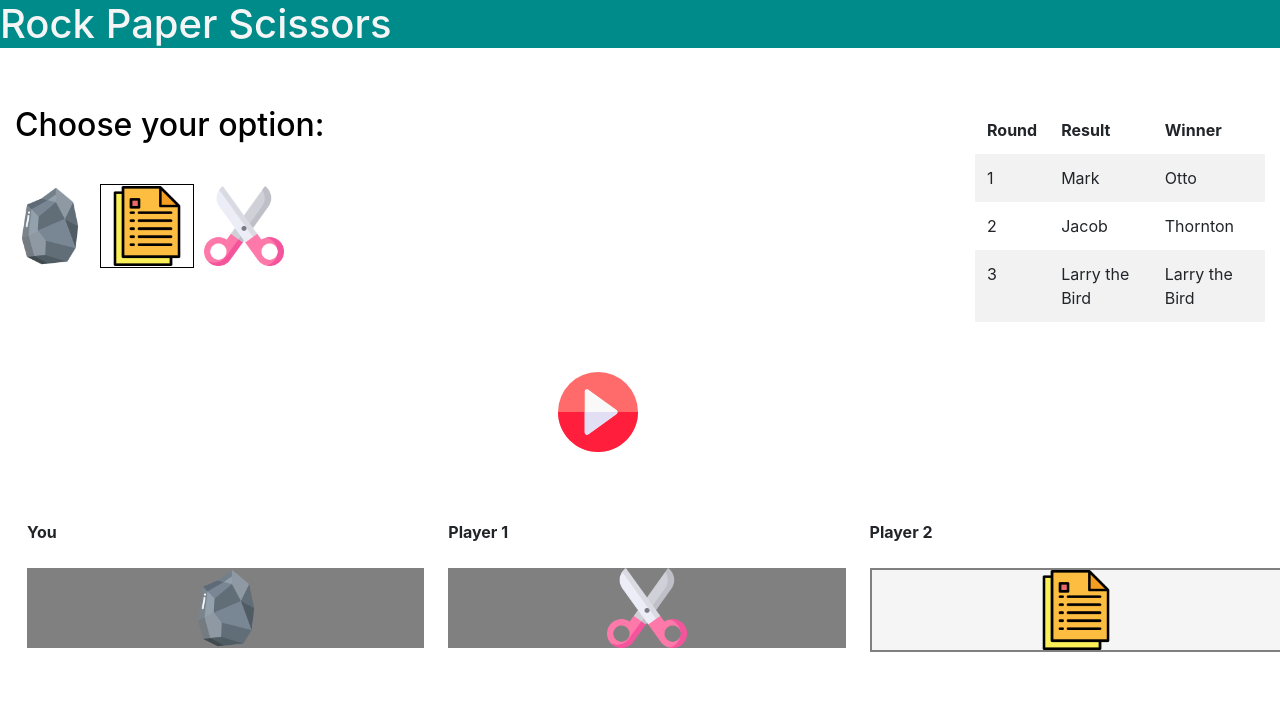
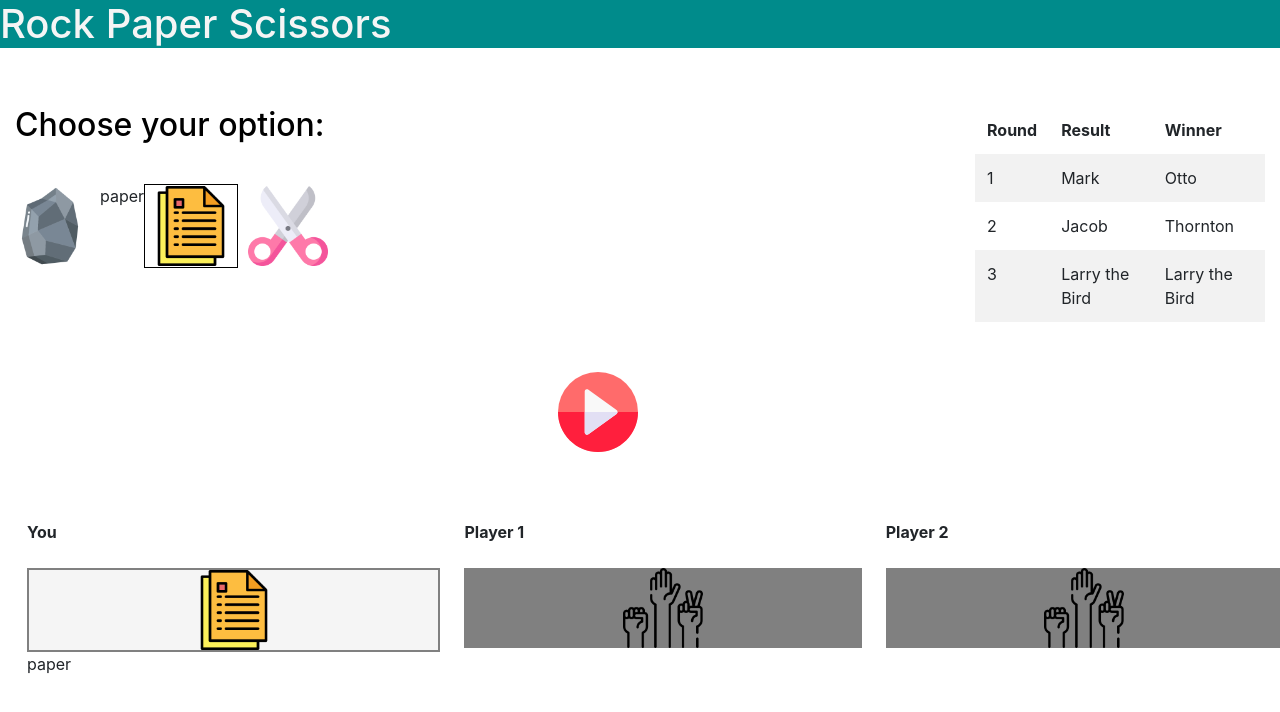
Before and after one commit to zakzc/rock_paper_scissors, a React (Create React App) app: page / in a window 1280 px wide. Shown: the top 712 px of the page. Built offline with nearby package versions, Linux system fonts and the light colour scheme.

Commit message:
Adds initial implementation of Context for state handling

```diff
--- a/src/App.tsx
+++ b/src/App.tsx
@@ -2,14 +2,14 @@ import React from 'react'
 // assets
 //import logo from "./logo.svg";
 // componets
-import Layout from './app/components/layout'
+import Application from './app/components/application'
 // style
 import './app.scss'
 
 const App: React.FC = (): any => {
     return (
         // <div className="App">
-        <Layout />
+        <Application />
         // </div>
     )
 }
--- /dev/null
+++ b/src/app/components/application.tsx
@@ -0,0 +1,22 @@
+import React from 'react'
+// state context
+import { AppContext } from '../state/context'
+import { useAppContext } from '../state/context'
+// components
+import Layout from './layout'
+
+const Application: React.FC = (): any => {
+    //const [userChoice, setUserChoice] = useState<string>(userChoice('rock'))
+    const { userChoice } = useAppContext()
+    const { setUserChoice } = useAppContext()
+    // userChoice: string
+    // player2Choice: string
+    // winner: string
+    return (
+        <AppContext.Provider value={{ userChoice, setUserChoice }}>
+            <Layout />
+        </AppContext.Provider>
+    )
+}
+
+export default Application
--- a/src/app/components/choicePanel.tsx
+++ b/src/app/components/choicePanel.tsx
@@ -1,26 +1,30 @@
-import React from 'react'
+import React, { ReactElement } from 'react'
+//import { AppContext } from '../state/context'
 // assets
 import Rock from '../assets/img/stone.png'
 import Paper from '../assets/img/paper.png'
 import Scissors from '../assets/img/scissors.png'
 // boot
 import Row from 'react-bootstrap/Row'
+// state
+import { useAppContext } from '../state/context'
 
-const ChoicePanel: React.FC = (): any => {
+const ChoicePanel: React.FC = (): ReactElement<any> => {
+    const { userChoice } = useAppContext()
     return (
         <div className="choice-panel">
             <h2 className="choice-papel-header">Choose your option:</h2>
             <div className="playGame">
                 <Row>
-                    <button className="button">
+                    <button className={userChoice === 'rock' ? 'button-selected' : 'button'}>
                         <img src={Rock} alt="Rock" className="game-button-image" />
                     </button>
-
-                    <button className="button-selected">
+                    {userChoice}
+                    <button className={userChoice === 'paper' ? 'button-selected' : 'button'}>
                         <img src={Paper} alt="Paper" className="game-button-image" />
                     </button>
 
-                    <button className="button">
+                    <button className={userChoice === 'scissors' ? 'button-selected' : 'button'}>
                         <img src={Scissors} alt="Scissors" className="game-button-image" />
                     </button>
                 </Row>
--- a/src/app/components/gameView.tsx
+++ b/src/app/components/gameView.tsx
@@ -3,24 +3,30 @@ import React from 'react'
 import Rock from '../assets/img/stone.png'
 import Paper from '../assets/img/paper.png'
 import Scissors from '../assets/img/scissors.png'
+import RockPaperScissors from '../assets/img/rock-paper-scissors.png'
 // boot
 import Table from 'react-bootstrap/Table'
+// state
+import { useAppContext } from '../state/context'
 
 const GameView: React.FC = (): any => {
     // * data
-    let playerYou = 'scissors'
-    let player1 = 'rock'
-    let player2 = 'paper'
-    let winner = 2
+    const { userChoice } = useAppContext()
+    let player1 = ''
+    let player2 = ''
+    let winner = 0
     // draw = 3
 
     const playerImage: any = (choice: any) => {
+        console.log(choice)
         if (choice === 'rock') {
             return Rock
         } else if (choice === 'paper') {
             return Paper
+        } else if (choice === 'scissors') {
+            return Scissors
         } else {
-            return Scissors
+            return RockPaperScissors
         }
     }
 
@@ -35,15 +41,17 @@ const GameView: React.FC = (): any => {
                 </tr>
                 <tr>
                     <td colSpan={2}>
+                        <div className={winner === 0 || winner === 3 ? 'winner' : 'loser'}>
+                            <img src={playerImage(userChoice)} alt={userChoice} className="game-button-image" />
+                        </div>
+                        {userChoice}
+                    </td>
+                    <td colSpan={2}>
                         <div className={winner === 1 || winner === 3 ? 'winner' : 'loser'}>
                             <img src={playerImage(player1)} alt={player1} className="game-button-image" />
                         </div>
                     </td>
-                    <td colSpan={2}>
-                        <div className={winner === 0 || winner === 3 ? 'winner' : 'loser'}>
-                            <img src={playerImage(playerYou)} alt={playerYou} className="game-button-image" />
-                        </div>
-                    </td>
+
                     <td colSpan={2}>
                         <div className={winner === 2 || winner === 3 ? 'winner' : 'loser'}>
                             <img src={playerImage(player2)} alt={player1} className="game-button-image" />
--- a/src/app/components/layout.tsx
+++ b/src/app/components/layout.tsx
@@ -10,7 +10,7 @@ import Header from './header'
 import PlayGame from './playGame'
 import ResultsTable from './resultsTable'
 
-const Layout: React.FC = (): any => {
+const Layout: React.FC = ({ children }): any => {
     return (
         <Container fluid className="layout">
             <Row>
--- /dev/null
+++ b/src/app/state/context.tsx
@@ -0,0 +1,18 @@
+import { createContext, useContext } from 'react'
+
+// TS type
+export type AppContextType = {
+    userChoice: string
+    setUserChoice: (c: string) => void
+    // player2Choice: string
+    // winner: string
+}
+
+export const AppContext = createContext<AppContextType>({
+    userChoice: 'paper',
+    setUserChoice: () => {},
+    // player2Choice: 'paper',
+    // winner: 'none',
+})
+
+export const useAppContext = () => useContext(AppContext)
```
Also changed, not shown: src/app/assets/img/rock-paper-scissors.png (added).
